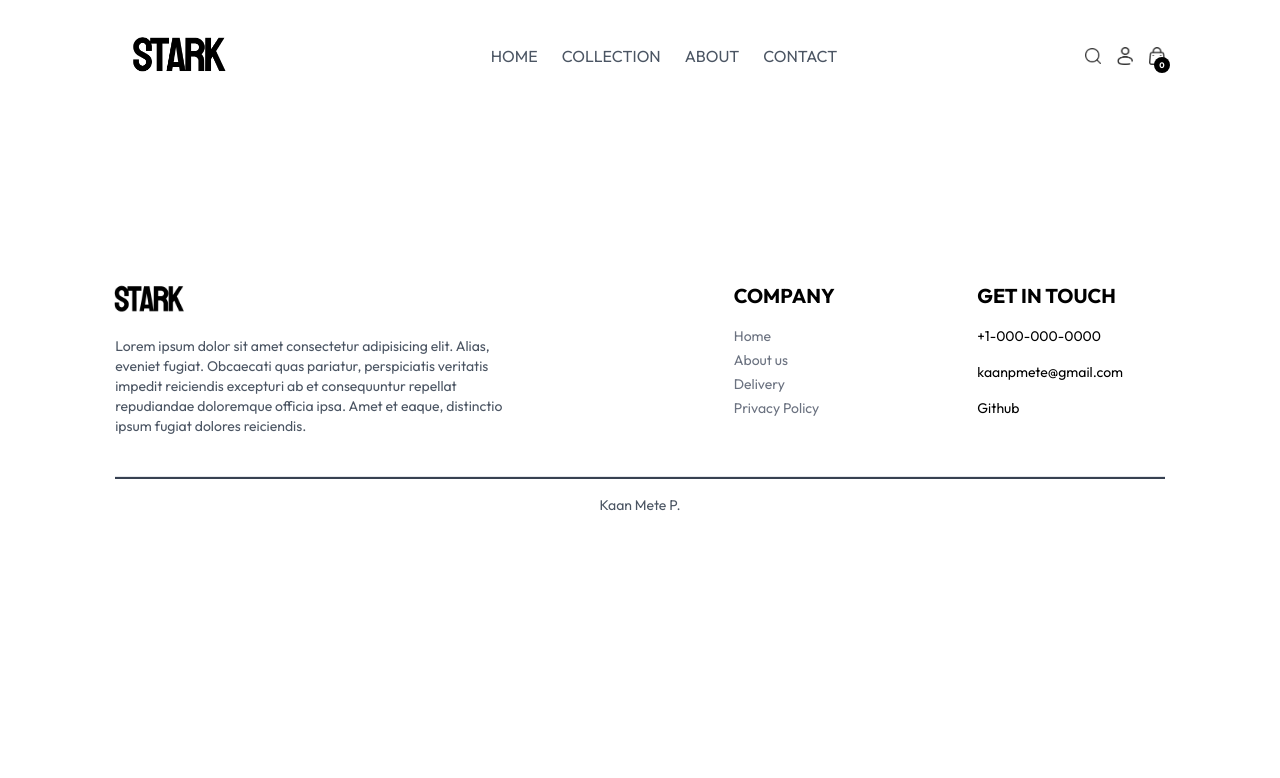
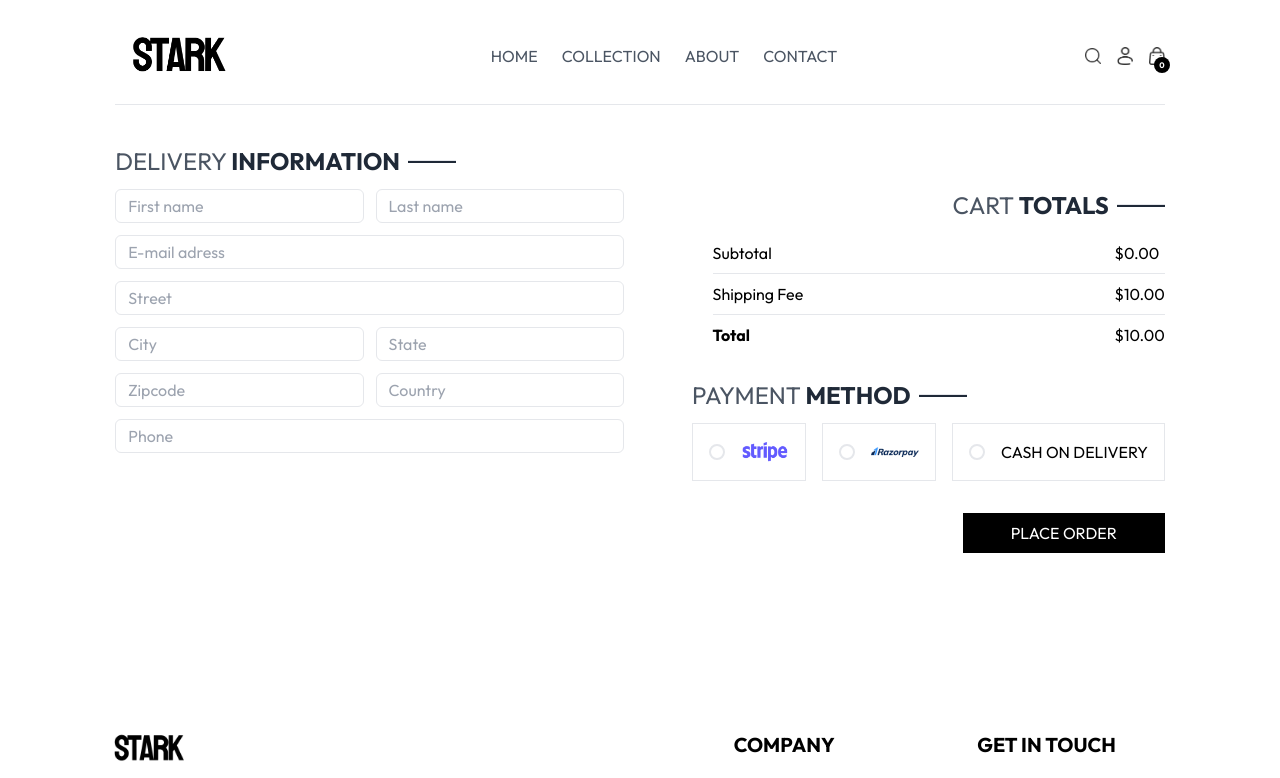
Before and after one commit to kaanmetep/stark-ecommerce, a React (Vite) app in the folder frontend/: page /place-order in a window 1280 px wide. Shown: the top 778 px of the page. Built offline with nearby package versions, Linux system fonts and the light colour scheme.

Commit message:
Create PlaceOrder Page

```diff
--- /dev/null
+++ b/frontend/src/components/CartTotals.jsx
@@ -0,0 +1,36 @@
+import React from "react";
+
+import { useShopContext } from "../contexts/ShopContext";
+const CartTotals = () => {
+  const { currency, calculateCartSubtotal, shippingFee } = useShopContext();
+  const cartTotal = calculateCartSubtotal() + shippingFee;
+  return (
+    <div className=" flex">
+      <div className="ml-auto ">
+        <div className="grid grid-cols-[8fr,1fr] items-center justify-center py-2">
+          <p>Subtotal</p>
+          <p>
+            {currency}
+            {calculateCartSubtotal()}.00
+          </p>
+        </div>
+        <div className="grid grid-cols-[8fr,1fr] items-center justify-center border-t py-2">
+          <p>Shipping Fee</p>
+          <p>
+            {currency}
+            {shippingFee}.00
+          </p>
+        </div>
+        <div className="grid grid-cols-[8fr,1fr] items-center justify-center border-t py-2">
+          <p className="font-bold">Total</p>
+          <p>
+            {currency}
+            {cartTotal}.00
+          </p>
+        </div>
+      </div>
+    </div>
+  );
+};
+
+export default CartTotals;
--- a/frontend/src/pages/Cart.jsx
+++ b/frontend/src/pages/Cart.jsx
@@ -1,12 +1,12 @@
 import React from "react";
 import Title from "../components/Title";
 import CartItem from "../components/CartItem";
+import CartTotals from "../components/CartTotals";
+import { toast } from "react-toastify";
 import { useNavigate } from "react-router-dom";
 import { useShopContext } from "../contexts/ShopContext";
 const Cart = () => {
-  const { currency, cartItems, calculateCartSubtotal, shippingFee } =
-    useShopContext();
-  const cartTotal = calculateCartSubtotal() + shippingFee;
+  const { cartItems } = useShopContext();
   const navigate = useNavigate();
   return (
     <div className="border-t ">
@@ -17,38 +17,20 @@ const Cart = () => {
             <CartItem key={index} cartItemObj={item} />
           ))}
         </div>
-        <div className=" flex">
-          <div className="ml-auto mt-8">
+        <div className="mt-8">
           <Title text1={"CART"} text2={"TOTALS"} className="justify-end" />
-
-            <div className="grid grid-cols-[10fr,1fr] items-center justify-center py-2">
-              <p>Subtotal</p>
-              <p>
-                {currency}
-                {calculateCartSubtotal()}.00
-              </p>
-            </div>
-            <div className="grid grid-cols-[12fr,1fr] items-center justify-center border-t py-2">
-              <p>Shipping Fee</p>
-              <p>
-                {currency}
-                {shippingFee}.00
-              </p>
-            </div>
-            <div className="grid grid-cols-[12fr,1fr] items-center justify-center border-t py-2">
-              <p className="font-bold">Total</p>
-              <p>
-                {currency}
-                {cartTotal}.00
-              </p>
-            </div>
+          <CartTotals />
           <button
             className=" mt-8 text-white bg-black py-3 px-8 uppercase active:bg-gray-800 hover:bg-gray-600 transition-all delay-[30ms] ml-auto block"
-              onClick={() => navigate("/place-order")}
+            onClick={() => {
+              if (cartItems.length === 0) {
+                return toast.error("You have no item in your cart!");
+              }
+              navigate("/place-order");
+            }}
           >
             Proceed to checkout
           </button>
-          </div>
         </div>
       </div>
     </div>
--- a/frontend/src/pages/PlaceOrder.jsx
+++ b/frontend/src/pages/PlaceOrder.jsx
@@ -1,7 +1,127 @@
 import React from "react";
-
+import Title from "../components/Title";
+import CartTotals from "../components/CartTotals";
+import { assets } from "../assets/frontend_assets/assets";
+import { useState } from "react";
 const PlaceOrder = () => {
-  return <div></div>;
+  const [selectedPaymentType, setSelectedPaymentType] = useState(null);
+  return (
+    <div className="border-t">
+      <div className="mt-10 ">
+        <Title text1={"DELIVERY"} text2={"INFORMATION"} />
+        <div className="flex gap-8 flex-col md:flex-row ">
+          <div className="flex-1 ">
+            <form action="" className="flex flex-col gap-3">
+              <div className="flex gap-3">
+                <input
+                  type="text"
+                  placeholder="First name"
+                  className="border px-3 py-1 w-full  rounded-md"
+                />
+                <input
+                  type="text"
+                  placeholder="Last name"
+                  className="border px-3 py-1 w-full  rounded-md"
+                />
+              </div>
+              <input
+                type="email"
+                placeholder="E-mail adress"
+                className="border px-3 py-1  w-full rounded-md"
+              />
+              <input
+                type="text"
+                placeholder="Street"
+                className="border px-3 py-1 w-full rounded-md"
+              />
+              <div className="flex gap-3">
+                <input
+                  type="text"
+                  placeholder="City"
+                  className="border px-3 py-1 w-full rounded-md"
+                />
+                <input
+                  type="text"
+                  placeholder="State"
+                  className="border px-3 py-1 w-full rounded-md"
+                />
+              </div>
+              <div className="flex gap-3">
+                <input
+                  type="text"
+                  placeholder="Zipcode"
+                  className="border px-3 py-1 w-full rounded-md"
+                />
+                <input
+                  type="text"
+                  placeholder="Country"
+                  className="border px-3 py-1 w-full rounded-md"
+                />
+              </div>
+              <input
+                type="text"
+                placeholder="Phone"
+                className="border px-3 py-1 w-full rounded-md"
+              />
+            </form>
+          </div>
+          <div className="flex flex-col flex-1 justify-end ">
+            <Title text1={"CART"} text2={"TOTALS"} className="lg:justify-end" />
+            <CartTotals />
+            <div className="mt-6 xl:ml-auto">
+              <Title text1={"PAYMENT"} text2={"METHOD"} />
+              <div className="flex flex-col xl:flex-row gap-4">
+                <div
+                  className="flex border p-4 items-center gap-4"
+                  onClick={() => setSelectedPaymentType("stripe")}
+                >
+                  <p
+                    className={`w-4 h-4 border-2 rounded-full cursor-pointer ${
+                      selectedPaymentType === "stripe" ? "bg-green-500" : ""
+                    }`}
+                  ></p>
+                  <img
+                    src={assets.stripe_logo}
+                    alt="stripe_logo"
+                    className="w-12"
+                  />
+                </div>
+                <div
+                  className="flex border p-4 items-center gap-4"
+                  onClick={() => setSelectedPaymentType("razorpay")}
+                >
+                  <p
+                    className={`w-4 h-4 border-2 rounded-full cursor-pointer ${
+                      selectedPaymentType === "razorpay" ? "bg-green-500" : ""
+                    }`}
+                  ></p>
+                  <img
+                    src={assets.razorpay_logo}
+                    alt="stripe_logo"
+                    className="w-12"
+                  />
+                </div>
+                <div
+                  className="flex border p-4 items-center gap-4"
+                  onClick={() => setSelectedPaymentType("cash")}
+                >
+                  <p
+                    className={`w-4 h-4 border-2 rounded-full cursor-pointer ${
+                      selectedPaymentType === "cash" ? "bg-green-500" : ""
+                    }`}
+                  ></p>
+                  <p className="uppercase">Cash on delivery</p>
+                </div>
+              </div>
+            </div>
+            <button className="ml-auto mt-8 text-white uppercase bg-black py-2 px-12">
+              Place Order
+            </button>
+          </div>
+        </div>
+      </div>
+    </div>
+  );
 };
 
 export default PlaceOrder;
```
Lines whose indentation alone changed are shown as unchanged.
